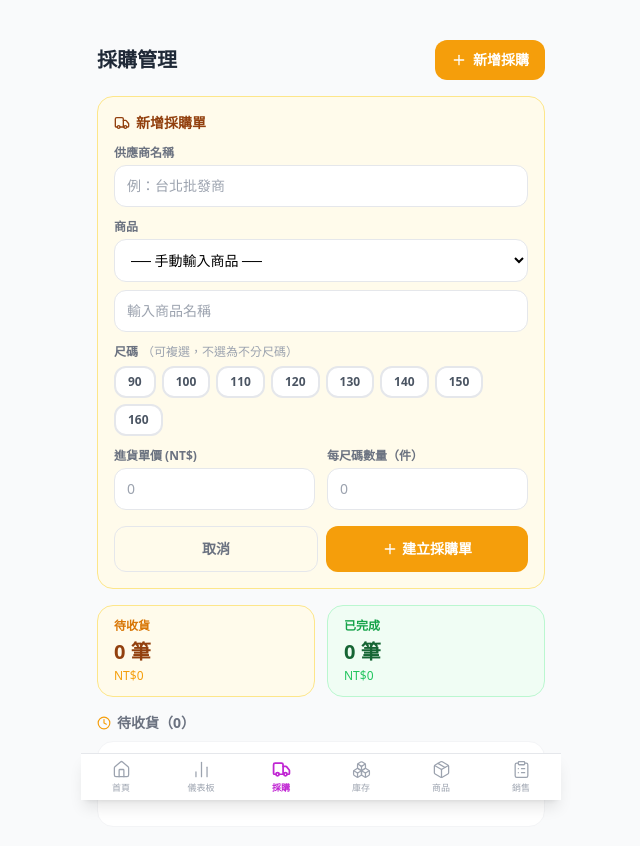
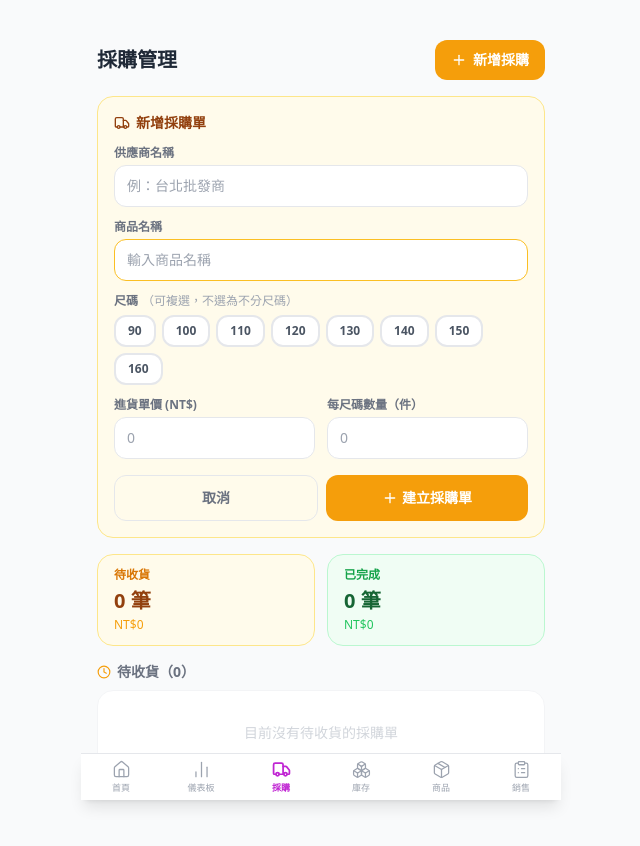
Before and after one commit to WEIYIN-11/dimoo, a React (Vite) app in the folder kidswear-manager/: page /purchases in a window 1280 px wide. Both pictures are taken after a click on the button "新增採購". Shown: the top 846 px of the page, without its empty margins (319-959 px from the left). Built offline with nearby package versions, Linux system fonts and the light colour scheme.

Commit message:
refactor: 採購表單移除商品下拉選單，改為純手動輸入
- 移除 select 下拉、手動輸入切換邏輯
- 商品名稱直接顯示文字輸入框（autoFocus）
- 移除不再使用的 getProducts import 與 products state

```diff
--- a/kidswear-manager/src/pages/Purchases.jsx
+++ b/kidswear-manager/src/pages/Purchases.jsx
@@ -5,7 +5,7 @@ import {
 } from 'lucide-react';
 import {
   getPurchases, addPurchase, confirmReceipt, deletePurchase,
-  getProducts, DEFAULT_SIZES,
+  DEFAULT_SIZES,
 } from '../storage';
 
 // ─── Status badge ─────────────────────────────────────────────────────────────
@@ -66,42 +66,25 @@ function SizeChips({ value, onChange }) {
 }
 
 // ─── Add purchase form ────────────────────────────────────────────────────────
-function PurchaseForm({ products, onSave, onCancel }) {
-  const [supplier,   setSupplier]   = useState('');
-  const [productId,  setProductId]  = useState(products[0]?.id ?? '__manual__');
-  const [unitCost,   setUnitCost]   = useState('');
-  const [quantity,   setQuantity]   = useState('');
-  const [sizes,      setSizes]      = useState([]);   // multi-select array
-  const [manualName, setManualName] = useState('');
-  const useManual = productId === '__manual__';
-
-  // Auto-fill cost when product changes
-  function handleProductChange(pid) {
-    setProductId(pid);
-    if (pid !== '__manual__') {
-      const p = products.find(x => x.id === pid);
-      if (p) setUnitCost(String(p.cost));
-    } else {
-      setUnitCost('');
-    }
-  }
+function PurchaseForm({ onSave, onCancel }) {
+  const [supplier,     setSupplier]     = useState('');
+  const [productName,  setProductName]  = useState('');
+  const [unitCost,     setUnitCost]     = useState('');
+  const [quantity,     setQuantity]     = useState('');
+  const [sizes,        setSizes]        = useState([]);
 
   function handleSubmit(e) {
     e.preventDefault();
-    const pName = useManual
-      ? manualName
-      : products.find(p => p.id === productId)?.name ?? '';
-    if (!supplier || !pName || !unitCost || !quantity) return;
+    if (!supplier || !productName || !unitCost || !quantity) return;
 
     const base = {
       supplier,
-      productId:   useManual ? '' : productId,
-      productName: pName,
+      productId:   '',
+      productName,
       unitCost:    Number(unitCost),
       quantity:    Number(quantity),
     };
 
-    // No size selected → one record without size; sizes selected → one record per size
     const records = sizes.length === 0
       ? [{ ...base, size: '' }]
       : sizes.map(size => ({ ...base, size }));
@@ -132,30 +115,19 @@ function PurchaseForm({ products, onSave, onCancel }) {
         />
       </div>
 
-      {/* Product picker */}
+      {/* Product name – manual only */}
       <div>
-        <label className="block text-xs font-semibold text-gray-500 mb-1">商品</label>
-        <select
-          value={productId}
-          onChange={e => handleProductChange(e.target.value)}
+        <label className="block text-xs font-semibold text-gray-500 mb-1">商品名稱</label>
+        <input
+          type="text"
+          value={productName}
+          onChange={e => setProductName(e.target.value)}
+          required
+          autoFocus
+          maxLength={60}
+          placeholder="輸入商品名稱"
           className="w-full border border-gray-200 rounded-xl px-3 py-2.5 text-sm outline-none focus:border-amber-400 bg-white"
-        >
-          {products.map(p => (
-            <option key={p.id} value={p.id}>{p.name}（{p.category}）</option>
-          ))}
-          <option value="__manual__">── 手動輸入商品 ──</option>
-        </select>
-        {useManual && (
-          <input
-            type="text"
-            value={manualName}
-            onChange={e => setManualName(e.target.value)}
-            required={useManual}
-            maxLength={60}
-            placeholder="輸入商品名稱"
-            className="mt-2 w-full border border-gray-200 rounded-xl px-3 py-2.5 text-sm outline-none focus:border-amber-400 bg-white"
-          />
-        )}
+        />
       </div>
 
       {/* Size chips (multi-select) */}
@@ -295,13 +267,11 @@ function PurchaseCard({ p, onConfirm, onDelete }) {
 // ─── Main page ─────────────────────────────────────────────────────────────────
 export default function Purchases() {
   const [purchases, setPurchases] = useState([]);
-  const [products,  setProducts]  = useState([]);
   const [showForm,  setShowForm]  = useState(false);
   const [showDone,  setShowDone]  = useState(false);
 
   function reload() {
     setPurchases(getPurchases());
-    setProducts(getProducts());
   }
   useEffect(reload, []);
 
@@ -346,7 +316,6 @@ export default function Purchases() {
       {/* Form */}
       {showForm && (
         <PurchaseForm
-          products={products}
           onSave={handleAdd}
           onCancel={() => setShowForm(false)}
         />
```
